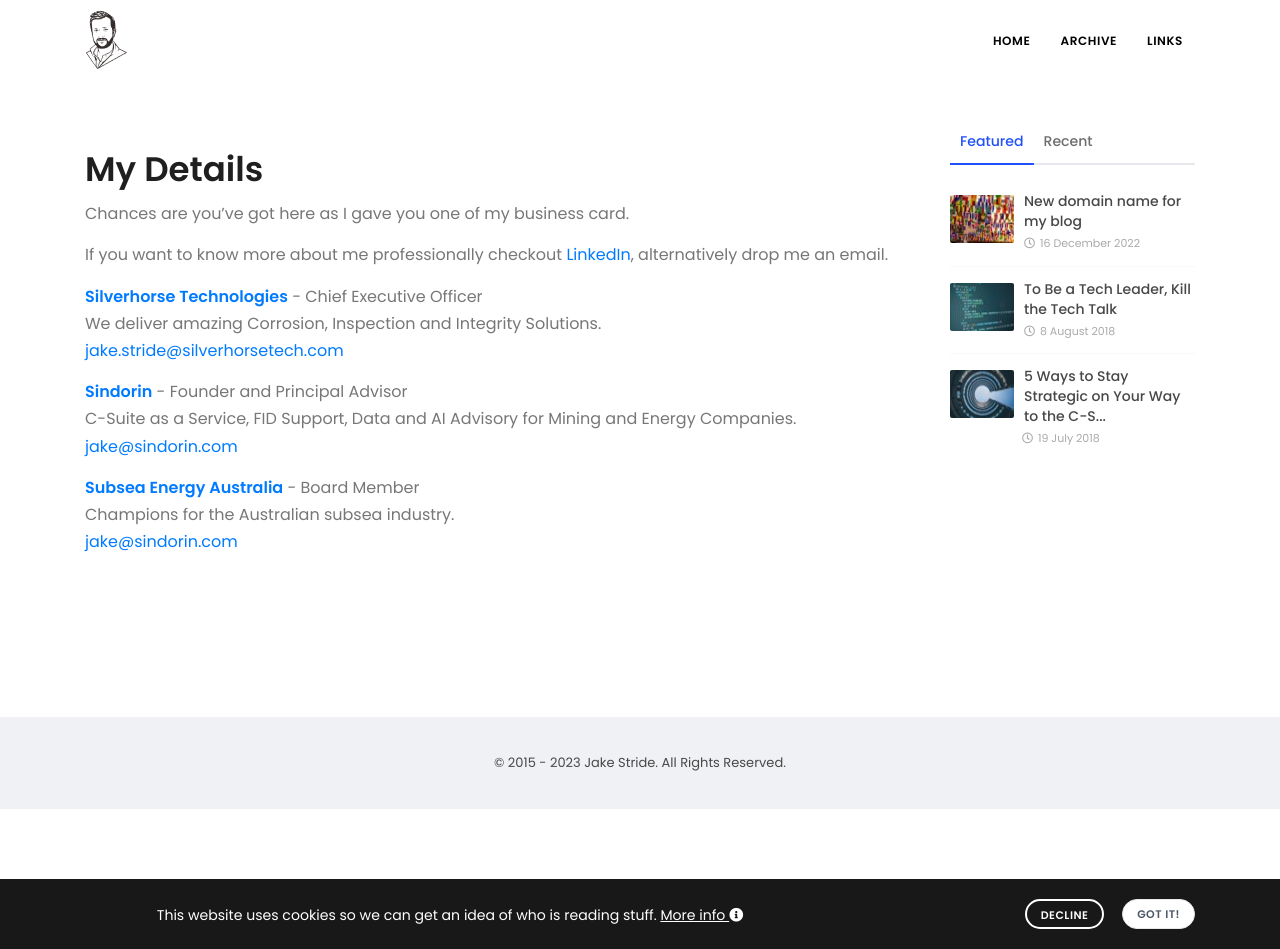
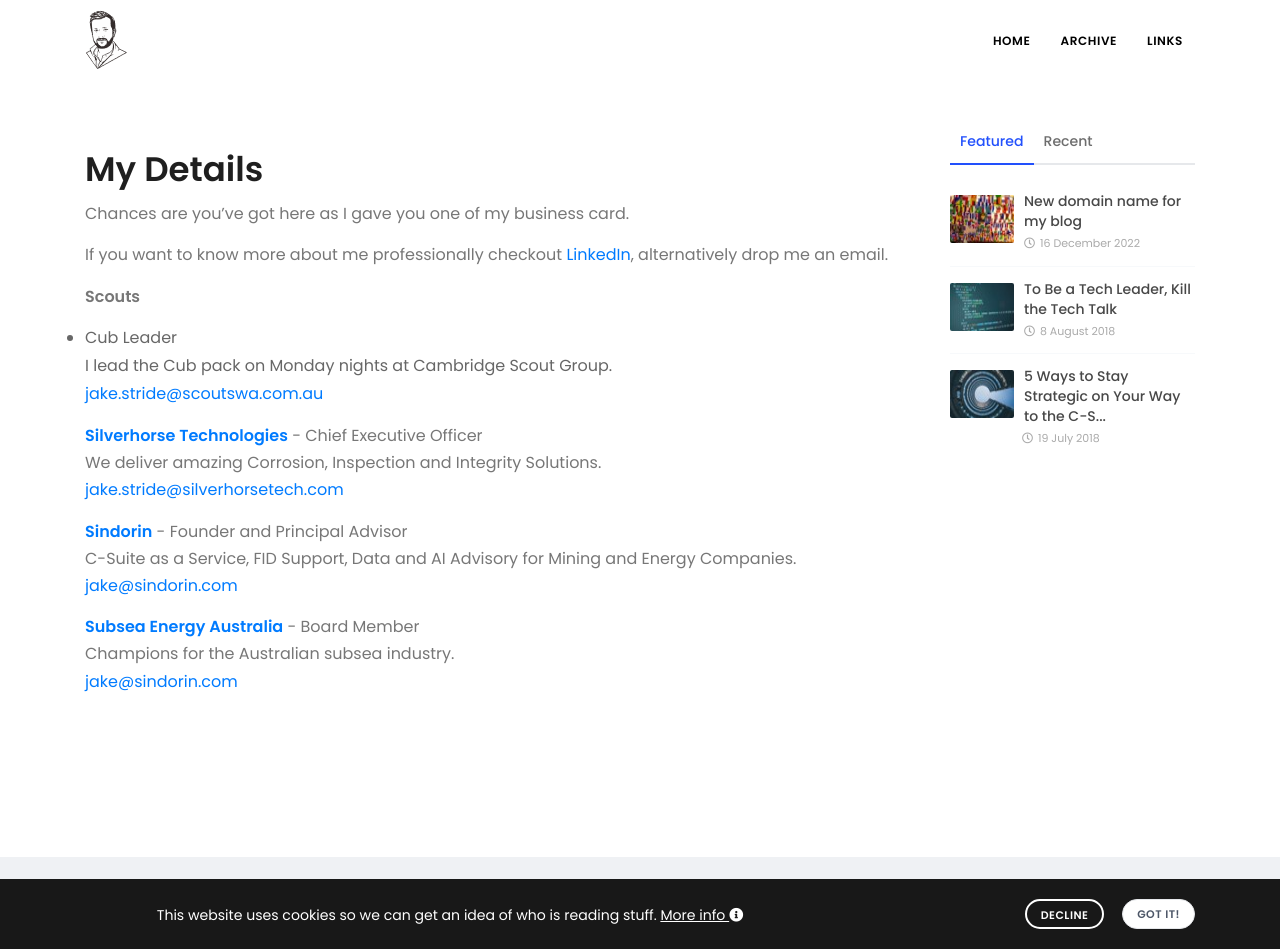
Before and after one commit to jstride/my-blog, a Jekyll site: the page built from about/index.md, in a window 1280 px wide and 949 px high. Built offline with Jekyll 4.4.1, drawn with Linux system fonts in a browser that asks for light colours; some web fonts are replaced.

Commit message:
Added in my Scouts WA email

```diff
--- a/about/index.md
+++ b/about/index.md
@@ -7,6 +7,11 @@
 Chances are you've got here as I gave you one of my business card.
 
 If you want to know more about me professionally checkout [LinkedIn](https://www.linkedin.com/in/jakestride/), alternatively drop me an email.
+
+**Scouts**
+- Cub Leader
+I lead the Cub pack on Monday nights at Cambridge Scout Group.
+[jake.stride@scoutswa.com.au](mailto: jake.stride@scoutswa.com.au)
 
 **[Silverhorse Technologies](https://www.silverhorsetech.com)** - Chief Executive Officer
 We deliver amazing Corrosion, Inspection and Integrity Solutions.
```
